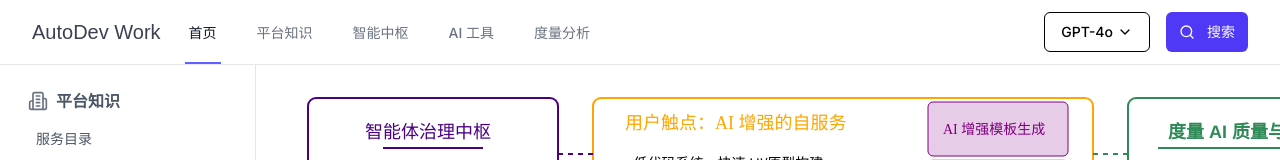
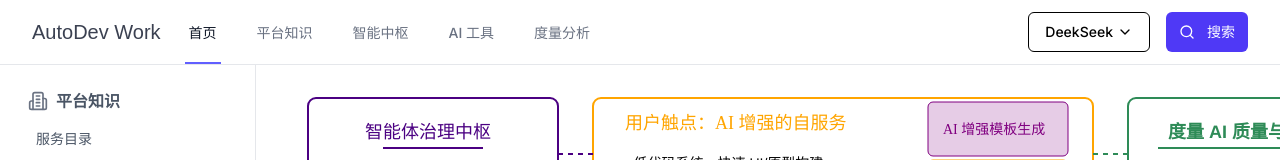
Before and after one commit to unit-mesh/autodev-workbench, a Next.js app in the folder packages/web/: page / in a window 1280 px wide. Shown: the top 160 px of the page. Built offline with nearby package versions, Linux system fonts and the light colour scheme.

Commit message:
feat: add DeekSeek model to model selector; remove GPT-4o-mini

```diff
--- a/packages/web/src/components/model-selector.tsx
+++ b/packages/web/src/components/model-selector.tsx
@@ -26,8 +26,8 @@ import { Label } from "@/components/ui/label"
 import { RadioGroup, RadioGroupItem } from "@/components/ui/radio-group"
 
 const models = [
+  { name: "DeekSeek", value: "deepseek" },
   { name: "GPT-4o", value: "gpt-4o" },
-  { name: "GPT-4o-mini", value: "gpt-4o-mini" },
   { name: "GLM-4", value: "glm-4" },
   { name: "GLM-4-Air", value: "glm-4-air" },
 ]
```
